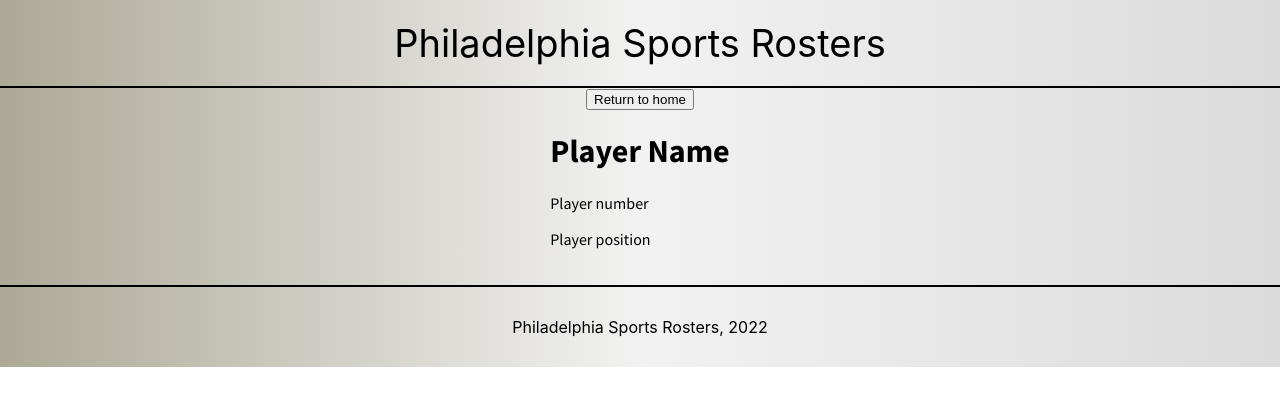
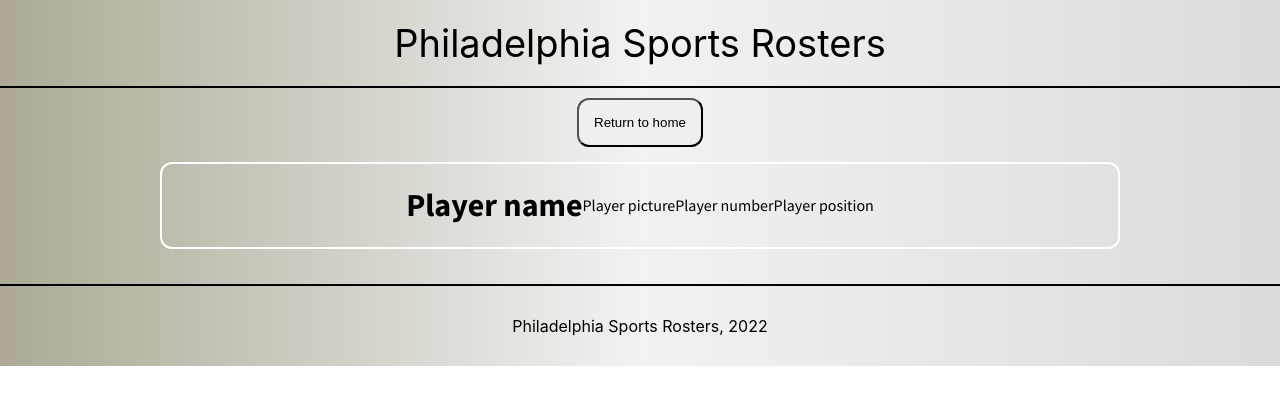
Before and after one commit to AntReyn12/philadelphia-sports-app, a React (Create React App) app: page / in a window 1280 px wide. Both pictures are taken after a click on the element 442 px from the left and 303 px from the top of the page. Shown: the top 406 px of the page. Built offline with nearby package versions, Linux system fonts and the light colour scheme.

Commit message:
set up the outline for how rosters will look

```diff
--- a/src/App.css
+++ b/src/App.css
@@ -17,32 +17,7 @@ header {
   color: black;
   border-bottom: 2px solid black;
 }
-.teams {
-  display: flex;
-  flex-direction: column;
-  align-items: center;
-  width: 100%;
-  font-family: "Source Sans Pro", sans-serif;
-  color: black;
-}
-.teams-intro {
-  width: 100%;
-  display: flex;
-  justify-content: center;
-}
-.teams-h1 {
-  width: 100%;
-  font-size: 22px;
-  text-align: center;
-}
-.team-cards {
-  width: 75%;
-  display: flex;
-  flex-direction: row;
-  flex-wrap: wrap;
-  justify-content: center;
-  align-items: center;
-}
+
 .eagles-card,
 .phillies-card,
 .flyers-card,
@@ -68,3 +43,12 @@ footer {
   border-top: black 2px solid;
   color: black;
 }
+.roster {
+  display: flex;
+  align-items: center;
+  justify-content: center;
+  border: 2px solid white;
+  width: 100%;
+  border-radius: 12px;
+  margin: 15px 0;
+}
--- a/src/Components/EaglesRoster.jsx
+++ b/src/Components/EaglesRoster.jsx
@@ -2,8 +2,9 @@ import React from "react";
 
 const EaglesRoster = () => {
   return (
-    <div>
-      <h1>Player Name</h1>
+    <div className="roster">
+      <h1>Player name</h1>
+      <p>Player picture</p>
       <p>Player number</p>
       <p>Player position</p>
     </div>
--- a/src/Components/FlyersRoster.jsx
+++ b/src/Components/FlyersRoster.jsx
@@ -2,8 +2,9 @@ import React from "react";
 
 const FlyersRoster = () => {
   return (
-    <div>
-      <h1>Player Name</h1>
+    <div className="roster">
+      <h1>Player name</h1>
+      <p>Player picture</p>
       <p>Player number</p>
       <p>Player position</p>
     </div>
--- a/src/Components/PhilliesRoster.jsx
+++ b/src/Components/PhilliesRoster.jsx
@@ -2,8 +2,9 @@ import React from "react";
 
 const PhilliesRoster = () => {
   return (
-    <div>
-      <h1>Player Name</h1>
+    <div className="roster">
+      <h1>Player name</h1>
+      <p>Player picture</p>
       <p>Player number</p>
       <p>Player position</p>
     </div>
--- a/src/Components/SixersRoster.jsx
+++ b/src/Components/SixersRoster.jsx
@@ -2,8 +2,9 @@ import React from "react";
 
 const SixersRoster = () => {
   return (
-    <div>
-      <h1>Player Name</h1>
+    <div className="roster">
+      <h1>Player name</h1>
+      <p>Player picture</p>
       <p>Player number</p>
       <p>Player position</p>
     </div>
--- /dev/null
+++ b/src/Components/TeamCards.css
@@ -0,0 +1,32 @@
+.teams {
+  display: flex;
+  flex-direction: column;
+  align-items: center;
+  width: 100%;
+  font-family: "Source Sans Pro", sans-serif;
+  color: black;
+}
+.teams-intro {
+  width: 100%;
+  display: flex;
+  justify-content: center;
+}
+.teams-h1 {
+  width: 100%;
+  font-size: 22px;
+  text-align: center;
+}
+.teams button {
+  padding: 15px;
+  border-radius: 12px;
+  cursor: pointer;
+  margin-top: 10px;
+}
+.team-cards {
+  width: 75%;
+  display: flex;
+  flex-direction: row;
+  flex-wrap: wrap;
+  justify-content: center;
+  align-items: center;
+}
--- a/src/Components/TeamCards.jsx
+++ b/src/Components/TeamCards.jsx
@@ -1,4 +1,5 @@
 import React, {useState} from "react";
+import "./TeamCards.css";
 import EaglesCard from "./EaglesCard";
 import EaglesRoster from "./EaglesRoster";
 import SixersCard from "./SixersCard";
```
